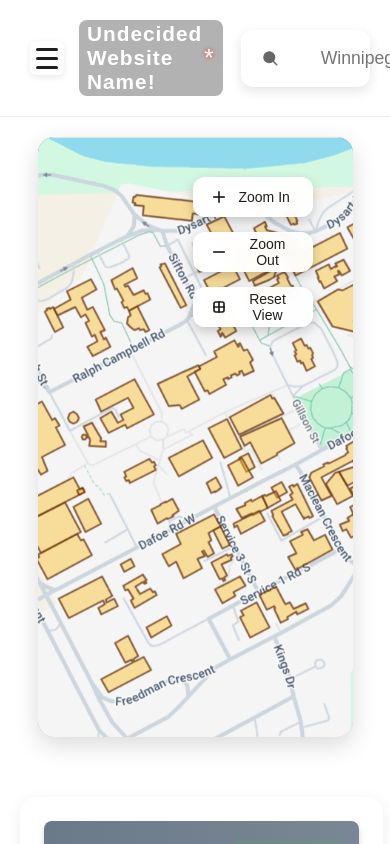
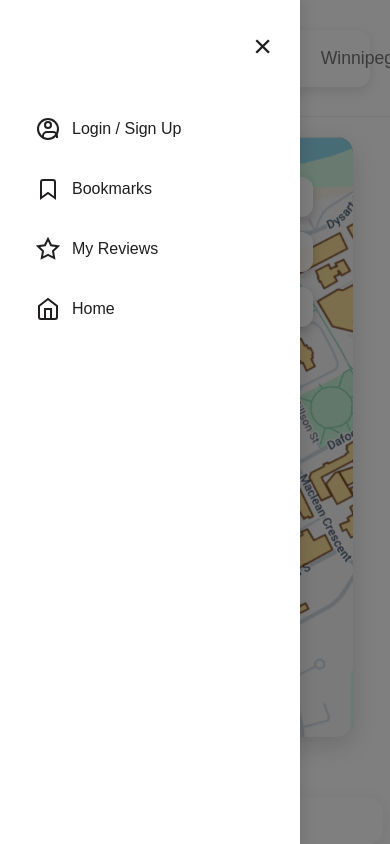
Before and after one commit to Martearo/Comp-3020-UM-Study-bruh-, a plain HTML site: page index.html in a window 390 px wide. Both pictures are taken after a click on the button "Menu". Shown: the top 844 px of the page. Drawn offline with Linux system fonts and the light colour scheme.

Commit message:
Major Change #2 Hamburger

```diff
--- a/index.html
+++ b/index.html
@@ -7,6 +7,41 @@
   </head>
   <body>
 
+
+    <div class="side-menu" id="sideMenu">
+      <nav class="menu-content">
+        <div class="menu-header">
+          <button class="close-menu" id="closeMenu" aria-label="Close Menu">×</button>
+        </div>
+        <button class="menu-button">
+          <svg width="24" height="24" viewBox="0 0 24 24" fill="none" stroke="currentColor" stroke-width="2">
+            <path d="M12 2a10 10 0 100 20 10 10 0 000-20z"/>
+            <circle cx="12" cy="8" r="3"/>
+            <path d="M7 21v-2a4 4 0 014-4h6a4 4 0 014 4v2"/>
+          </svg>
+          <span>Login / Sign Up</span>
+        </button>
+        <button class="menu-button">
+          <svg width="24" height="24" viewBox="0 0 24 24" fill="none" stroke="currentColor" stroke-width="2">
+            <path d="M19 21l-7-5-7 5V5a2 2 0 012-2h10a2 2 0 012 2z"/>
+          </svg>
+          <span>Bookmarks</span>
+        </button>
+        <button class="menu-button">
+          <svg width="24" height="24" viewBox="0 0 24 24" fill="none" stroke="currentColor" stroke-width="2">
+            <path d="M12 2l3.09 6.26L22 9.27l-5 4.87 1.18 6.88L12 17.77l-6.18 3.25L7 14.14 2 9.27l6.91-1.01L12 2z"/>
+          </svg>
+          <span>My Reviews</span>
+        </button>
+        <button class="menu-button">
+          <svg width="24" height="24" viewBox="0 0 24 24" fill="none" stroke="currentColor" stroke-width="2">
+            <path d="M3 9l9-7 9 7v11a2 2 0 01-2 2H5a2 2 0 01-2-2z"/>
+            <path d="M9 22V12h6v10"/>
+          </svg>
+          <span>Home</span>
+        </button>
+      </nav>
+    </div>
 
     <div class="header">
       <div class="searchbar-overlay">
@@ -63,8 +98,34 @@
         <!-- Buildings will be populated by JavaScript -->
       </div>
     </div>
+    <!-- Add overlay div for the menu background -->
+    <div class="menu-overlay" id="menuOverlay"></div>
+
     <script src="js/buildings.js"></script>
     <script>
+      // Menu functionality
+      const hamburger = document.querySelector('.hamburger');
+      const sideMenu = document.getElementById('sideMenu');
+      const closeMenu = document.getElementById('closeMenu');
+      const menuOverlay = document.getElementById('menuOverlay');
+
+      function openMenu() {
+        sideMenu.classList.add('open');
+        menuOverlay.classList.add('visible');
+        document.body.style.overflow = 'hidden';
+      }
+
+      function closeMenuHandler() {
+        sideMenu.classList.remove('open');
+        menuOverlay.classList.remove('visible');
+        document.body.style.overflow = '';
+      }
+
+      hamburger.addEventListener('click', openMenu);
+      closeMenu.addEventListener('click', closeMenuHandler);
+      menuOverlay.addEventListener('click', closeMenuHandler);
+
+      // Map functionality
       const container = document.getElementById('imageContainer');
       const image = document.getElementById('panZoomImage');
 
--- a/js/buildings.js
+++ b/js/buildings.js
@@ -30,7 +30,7 @@ async function loadBuildings() {
             // Add half star if needed
             if (hasHalfStar) {
                 const halfStar = document.createElement('span');
-                halfStar.className = 'star half';
+                halfStar.className = 'star half-star';
                 halfStar.textContent = '★';
                 ratingSpan.appendChild(halfStar);
             }
@@ -39,10 +39,20 @@ async function loadBuildings() {
             const emptyStars = 5 - Math.ceil(building.rating);
             for (let i = 0; i < emptyStars; i++) {
                 const emptyStar = document.createElement('span');
-                emptyStar.className = 'star empty';
+                emptyStar.className = 'star';
                 emptyStar.textContent = '☆';
                 ratingSpan.appendChild(emptyStar);
             }
+
+            // Create status element
+            const statusSpan = document.createElement('span');
+            statusSpan.className = `building-status ${building.isOpen ? 'status-open' : 'status-closed'}`;
+            statusSpan.textContent = building.isOpen ? 'Open' : 'Closed';
+
+            // Add all elements to the button
+            button.appendChild(nameSpan);
+            button.appendChild(ratingSpan);
+            button.appendChild(statusSpan);
 
             // Create the status element
             const statusSpan = document.createElement('span');
--- a/style.css
+++ b/style.css
@@ -12,6 +12,96 @@ body {
   font-family: Arial, Helvetica, sans-serif;
   margin: 0;
   padding: 0;
+  overflow-x: hidden;
+}
+
+/* --- Side Menu Styles --- */
+.side-menu {
+  position: fixed;
+  top: 0;
+  left: -300px;
+  width: 300px;
+  height: 100vh;
+  background: #fff;
+  box-shadow: 4px 0 12px rgba(0, 0, 0, 0.1);
+  z-index: 1000;
+  transition: transform 0.3s ease-in-out;
+}
+
+.side-menu.open {
+  transform: translateX(300px);
+}
+
+.menu-content {
+  padding: 20px;
+  display: flex;
+  flex-direction: column;
+  gap: 12px;
+}
+
+.menu-header {
+  display: flex;
+  justify-content: flex-end;
+  margin-bottom: 20px;
+}
+
+.close-menu {
+  background: none;
+  border: none;
+  font-size: 32px;
+  color: var(--deep-black);
+  cursor: pointer;
+  padding: 8px;
+  display: flex;
+  align-items: center;
+  justify-content: center;
+  transition: transform 0.2s;
+}
+
+.close-menu:hover {
+  transform: scale(1.1);
+}
+
+.menu-button {
+  display: flex;
+  align-items: center;
+  gap: 12px;
+  padding: 12px 16px;
+  background: none;
+  border: none;
+  border-radius: 8px;
+  color: var(--deep-black);
+  font-size: 16px;
+  cursor: pointer;
+  transition: all 0.2s ease;
+}
+
+.menu-button svg {
+  width: 24px;
+  height: 24px;
+  stroke: currentColor;
+}
+
+.menu-button:hover {
+  background: rgba(107, 122, 137, 0.1);
+}
+
+.menu-overlay {
+  position: fixed;
+  top: 0;
+  left: 0;
+  width: 100vw;
+  height: 100vh;
+  background: rgba(0, 0, 0, 0.5);
+  opacity: 0;
+  visibility: hidden;
+  transition: all 0.3s ease-in-out;
+  z-index: 999;
+}
+
+.menu-overlay.visible {
+  opacity: 1;
+  visibility: visible;
 }
 
 /* --- Header and Search Bar Styles --- */
@@ -274,6 +364,70 @@ body {
   border-radius: 16px;
   padding: 24px;
   box-shadow: 0 4px 16px rgba(0, 0, 0, 0.08);
+  display: flex;
+  flex-direction: column;
+  gap: 12px;
+}
+
+.wide-button {
+  display: flex;
+  align-items: center;
+  justify-content: space-between;
+  width: 100%;
+  padding: 16px 24px;
+  background: linear-gradient(to right, #fff, #f8f9fa);
+  border: 1px solid #e9ecef;
+  border-radius: 12px;
+  cursor: pointer;
+  transition: all 0.2s ease;
+}
+
+.wide-button:hover {
+  transform: translateY(-2px);
+  box-shadow: 0 4px 12px rgba(0, 0, 0, 0.1);
+  background: linear-gradient(to right, #fff, #f1f3f5);
+}
+
+.building-name {
+  font-size: 16px;
+  font-weight: 500;
+  color: var(--deep-black);
+  flex: 1;
+}
+
+.building-rating {
+  display: flex;
+  align-items: center;
+  gap: 2px;
+  margin: 0 24px;
+}
+
+.star {
+  color: #ffd700;
+  font-size: 18px;
+}
+
+.half-star {
+  color: #ffd700;
+  font-size: 18px;
+  position: relative;
+}
+
+.building-status {
+  padding: 6px 12px;
+  border-radius: 8px;
+  font-size: 14px;
+  font-weight: 500;
+}
+
+.status-open {
+  background-color: #e6f4ea;
+  color: #1e7e34;
+}
+
+.status-closed {
+  background-color: #fbe9e7;
+  color: #d32f2f;
 }
 .sort-btn {
   border: none;
```
